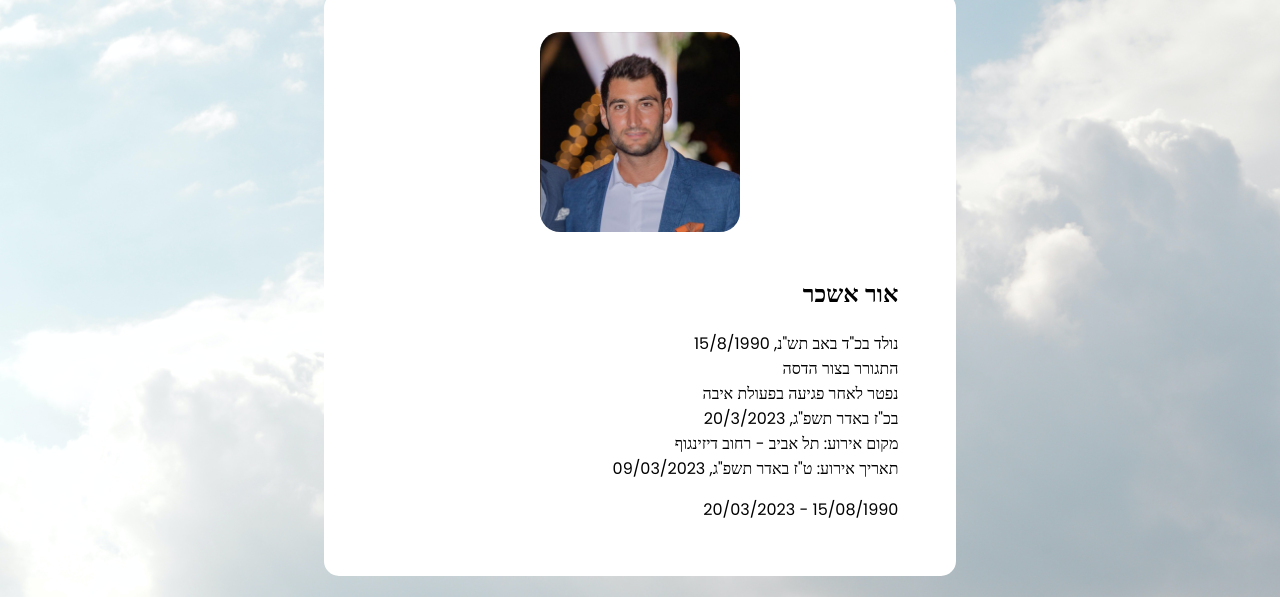
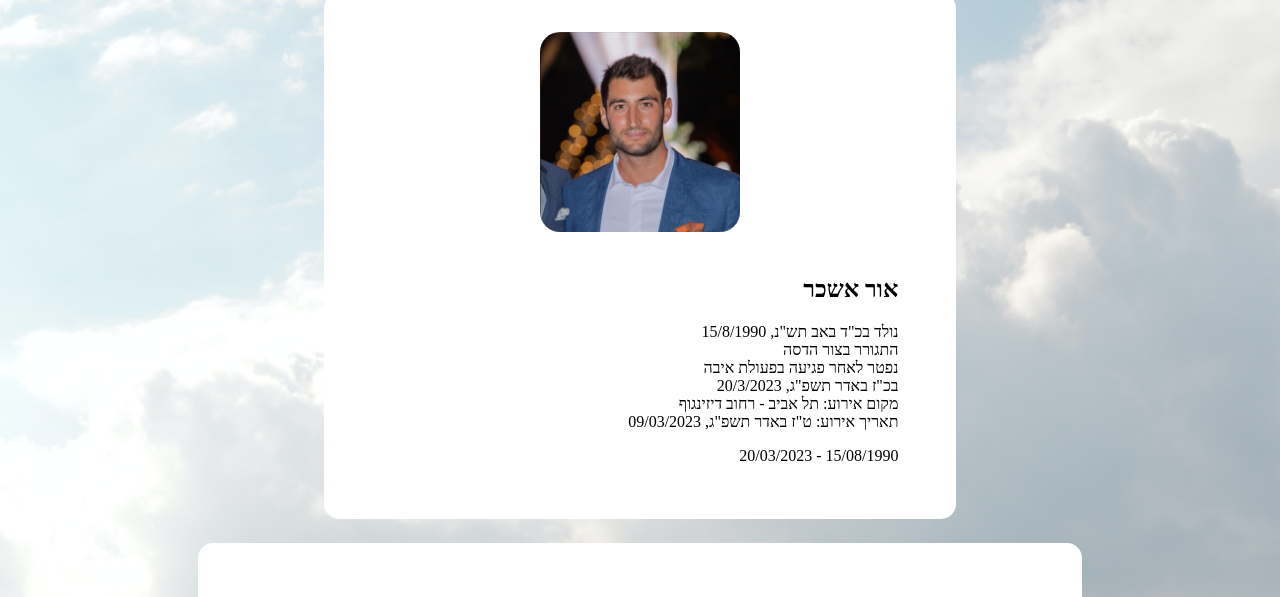
Before and after one commit to liorsharir/Project-OurLegends, a plain HTML site: page stories-and-memories/stories-and-memories.html in a window 1280 px wide. Shown: the part 159-756 px from the top of the page. Drawn offline with Linux system fonts and the light colour scheme; a web font is replaced by a local one.

Commit message:
edit from famliy

```diff
--- a/stories-and-memories/stories-and-memories.html
+++ b/stories-and-memories/stories-and-memories.html
@@ -4,7 +4,7 @@
     <meta charset="UTF-8">
     <title>Stories and Memories</title>
     <link rel="stylesheet" type="text/css" href="stories-and-memories.css">
-    <link href='https://fonts.googleapis.com/css?family=Poppins' rel='stylesheet'>
+    <link href='https://fonts.googleapis.com/earlyaccess/opensanshebrewcondensed.css' rel='stylesheet'>
 </head>
 <body>
     <header>
```
